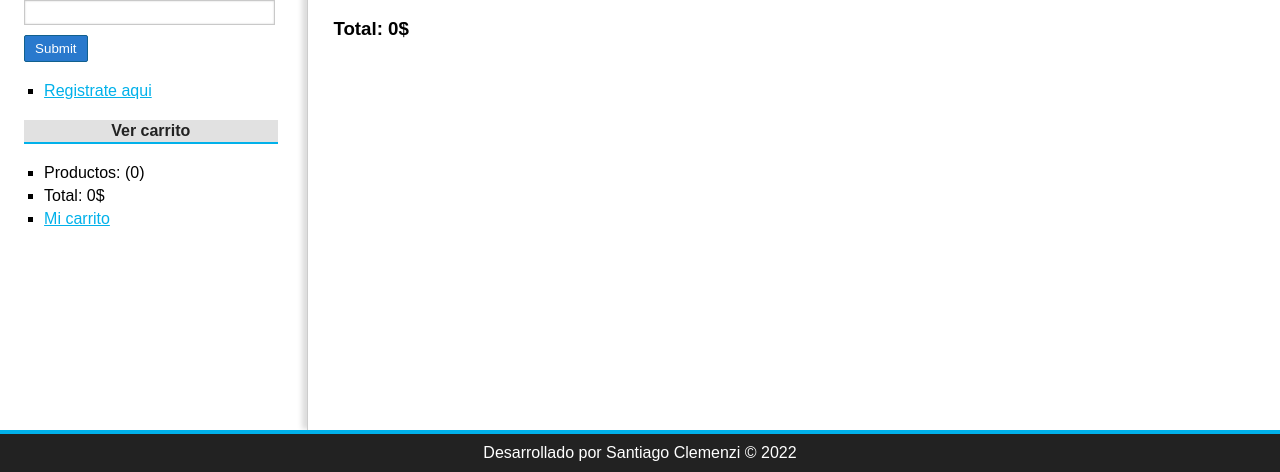
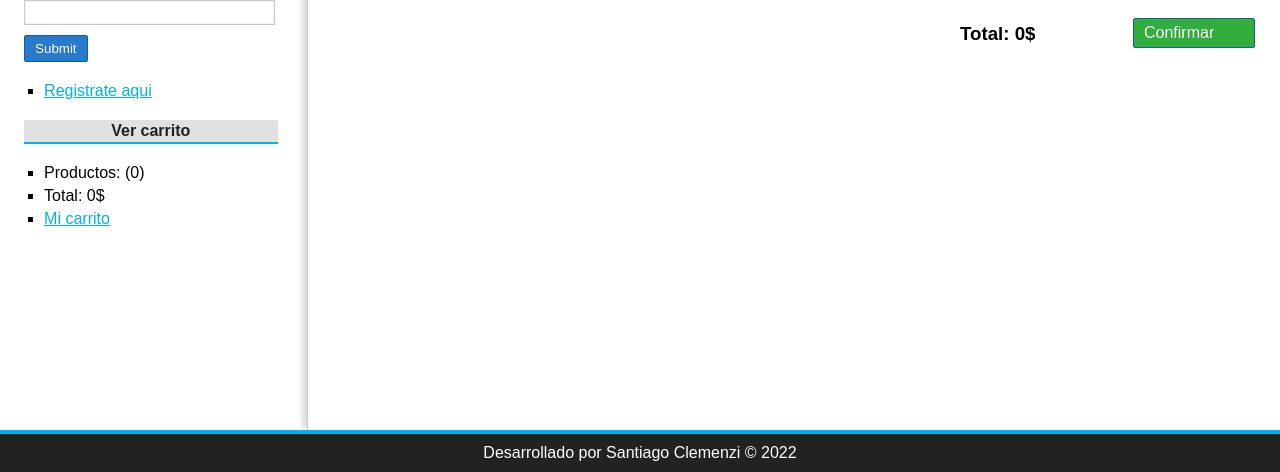
Before and after one commit to SantiClemenzi/marketplace_php, a PHP site: page /projects/index.php?controller=carritoControllers in a window 1280 px wide. Shown: the part 329-801 px from the top of the page. Run offline with PHP 8.4, Linux system fonts and the light colour scheme; data comes from the database, SQL or seed files in the repository.

Commit message:
btn confirmar pedido creado

```diff
--- a/views/carrito/ver.php
+++ b/views/carrito/ver.php
@@ -29,5 +29,9 @@
     <?php endforeach; ?>
 </table>
 </br>
-<?php $stats = utils::stateCarrito() ?>
-<h3>Total: <?=$stats['total']?>$</h3>
+
+<div class="total-carrito">
+    <?php $stats = utils::stateCarrito() ?>
+    <h3>Total: <?= $stats['total'] ?>$</h3>
+    <a href="#" class="button button-pedido">Confirmar</a>
+</div>
--- a/views/layout/header.php
+++ b/views/layout/header.php
@@ -27,7 +27,7 @@
     <nav id="menu">
         <ul>
             <li>
-                <a href="#">Inicio</a>
+                <a href="http://localhost/projects/master_PHP/marketplace">Inicio</a>
             </li>
             <?php while ($cat = $categorias->fetch_object()) : ?>
                 <li>
```
